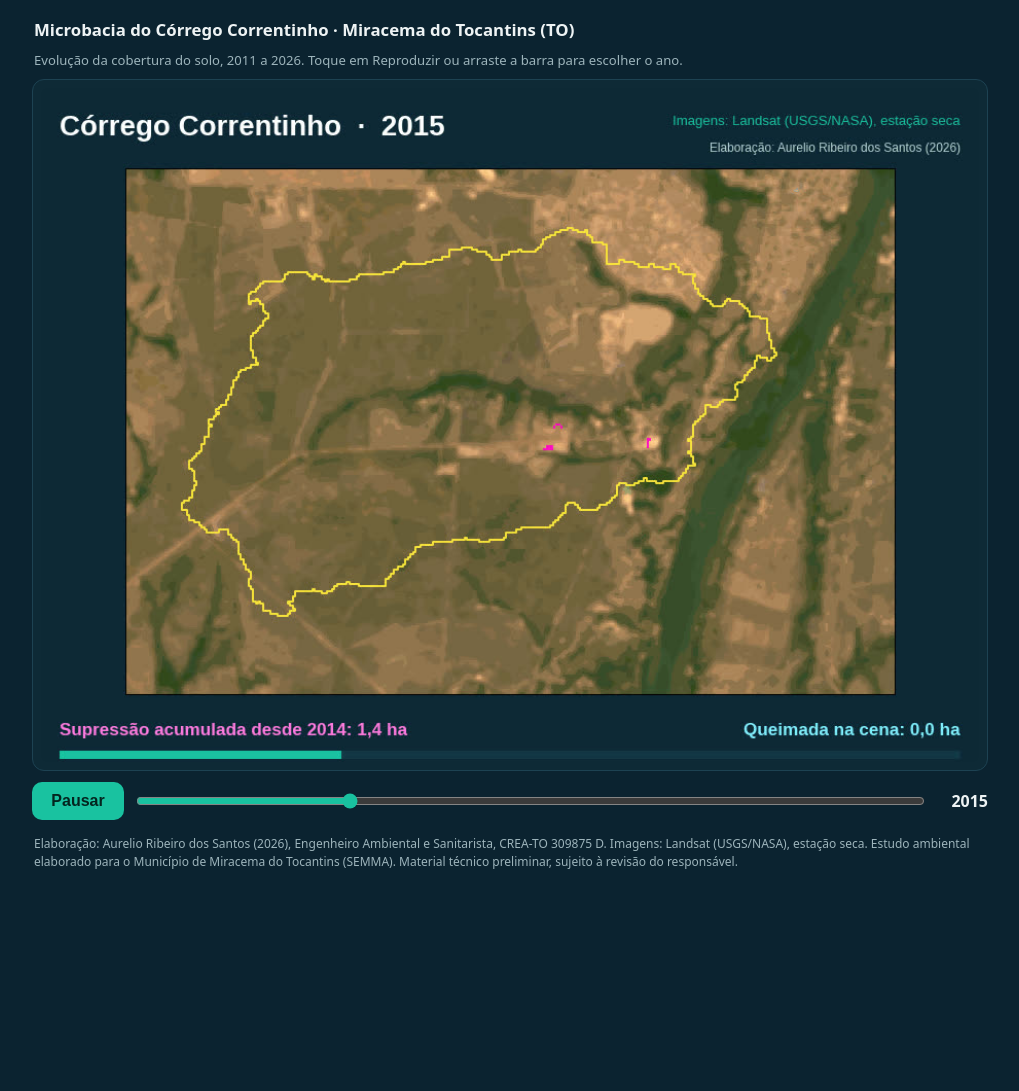
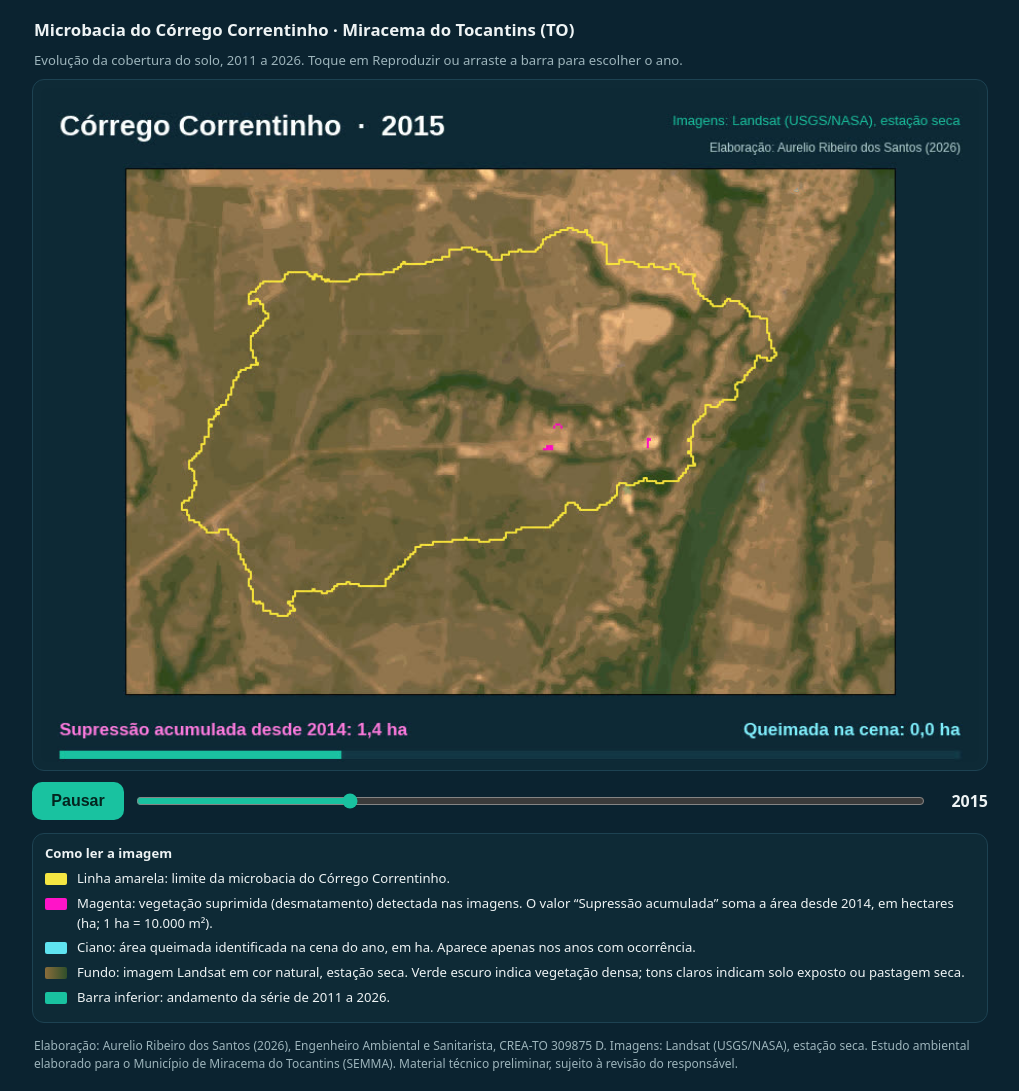
Before and after one commit to sribeiro950-arch/correntinho, a plain HTML site: page index.html in a window 1280 px wide. Shown: the whole page, without its empty margins (130-1149 px from the left). Before the commit the page ends 889 px from the top, so only its background shows below. Drawn offline with Linux system fonts and the light colour scheme.

Commit message:
Adiciona legenda explicativa (limite, supressão, queimada, fundo, barra)
Co-Authored-By: Claude Sonnet 5.5 <noreply@anthropic.com>
Claude-Session: https://claude.ai/code/session_01K3eEUYgkSfYB8CFtHtfYBp

```diff
--- a/index.html
+++ b/index.html
@@ -18,6 +18,7 @@ button{background:var(--acc);color:#04251f;border:0;border-radius:10px;font-weig
 input[type=range]{flex:1;accent-color:var(--acc);height:36px}
 .yr{font-weight:700;min-width:3.2rem;text-align:right}
 .ft{color:var(--mut);font-size:.75rem;margin:14px 2px 6px;line-height:1.5}
+.leg{background:var(--card);border:1px solid #1d4252;border-radius:12px;padding:10px 12px;margin-top:12px;font-size:.82rem;line-height:1.5}.leg b{display:block;margin-bottom:6px}.leg div{display:flex;align-items:flex-start;gap:10px;margin:5px 0}.leg i{flex:0 0 22px;height:12px;margin-top:4px;border-radius:2px;display:block}
 a{color:var(--acc)}
 </style>
 </head>
@@ -31,6 +32,12 @@ a{color:var(--acc)}
 <input id="sl" type="range" min="0" max="15" value="0" aria-label="Ano">
 <span class="yr" id="yr">2011</span>
 </div>
+<div class="leg"><b>Como ler a imagem</b>
+<div><i style="background:#f5e642"></i><span>Linha amarela: limite da microbacia do Córrego Correntinho.</span></div>
+<div><i style="background:#ff14c8"></i><span>Magenta: vegetação suprimida (desmatamento) detectada nas imagens. O valor “Supressão acumulada” soma a área desde 2014, em hectares (ha; 1 ha = 10.000 m²).</span></div>
+<div><i style="background:#5fe3f0"></i><span>Ciano: área queimada identificada na cena do ano, em ha. Aparece apenas nos anos com ocorrência.</span></div>
+<div><i style="background:linear-gradient(90deg,#8a6d3b,#2f4f2a)"></i><span>Fundo: imagem Landsat em cor natural, estação seca. Verde escuro indica vegetação densa; tons claros indicam solo exposto ou pastagem seca.</span></div>
+<div><i style="background:#19c2a0"></i><span>Barra inferior: andamento da série de 2011 a 2026.</span></div></div>
 <p class="ft">Elaboração: Aurelio Ribeiro dos Santos (2026), Engenheiro Ambiental e Sanitarista, CREA-TO 309875 D. Imagens: Landsat (USGS/NASA), estação seca. Estudo ambiental elaborado para o Município de Miracema do Tocantins (SEMMA). Material técnico preliminar, sujeito à revisão do responsável.</p>
 </main>
 <script>
```
